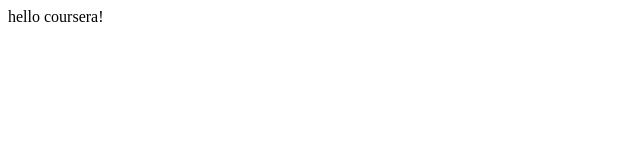
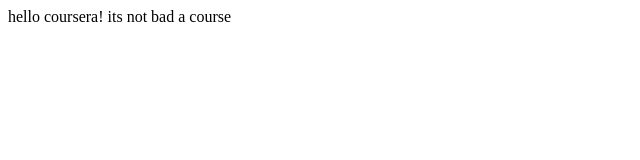
Before and after one commit to Christian-Rodrigues/coursera-test, a plain HTML site: page site/index.html in a window 1280 px wide. Shown: the whole page, without its empty margins (0-640 px from the left). Drawn offline with Linux system fonts and the light colour scheme.

Commit message:
small addition

```diff
--- a/site/index.html
+++ b/site/index.html
@@ -4,6 +4,6 @@
 	<title>hello coursera!</title>
 </head>
 <body>
-hello coursera!
+hello coursera! its not bad a course
 </body>
 </html>
```
